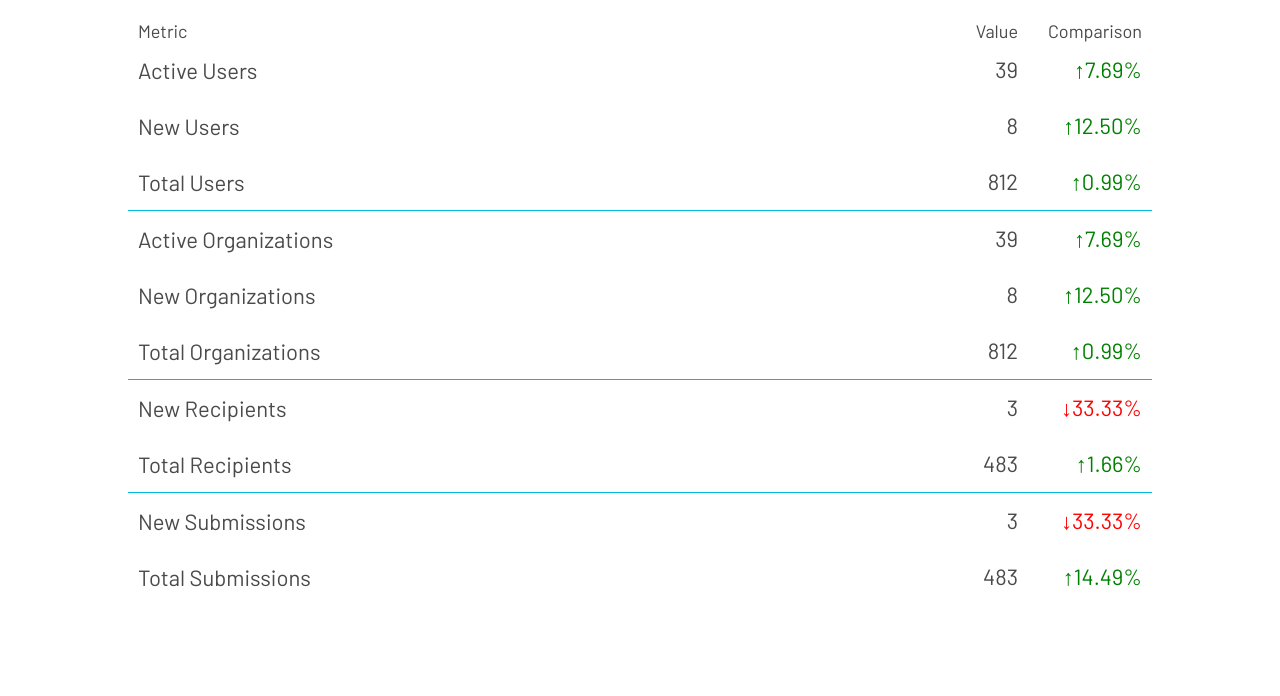
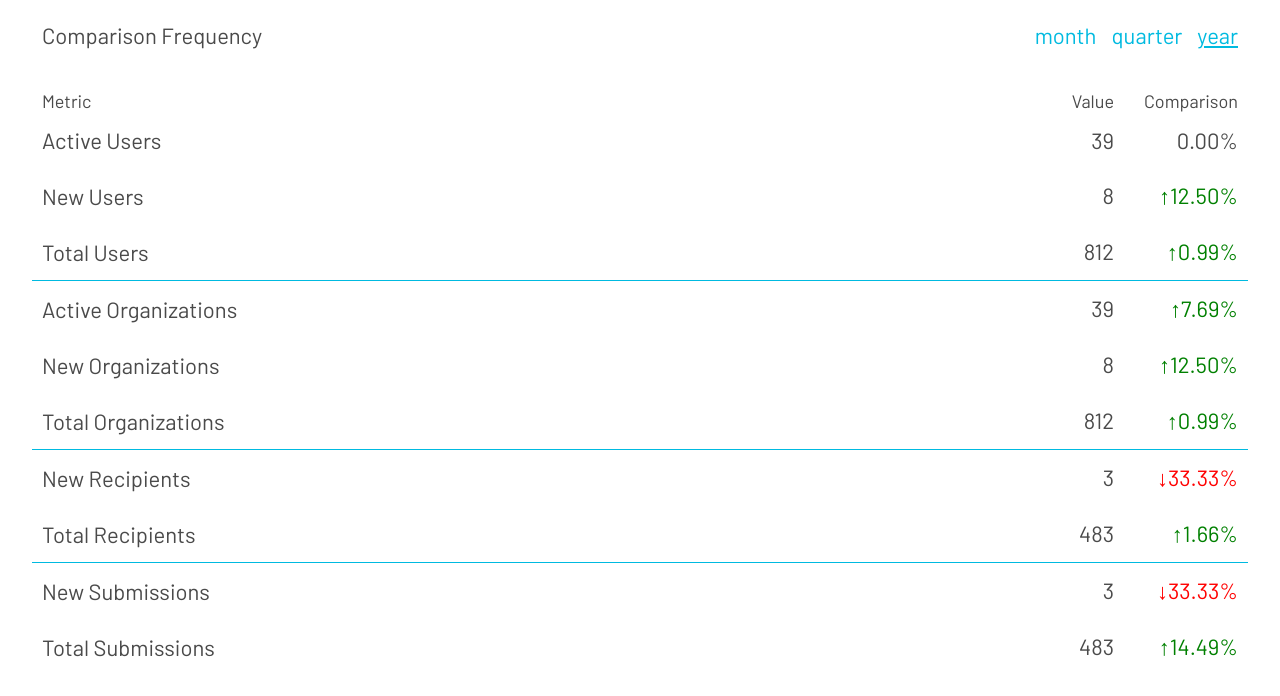
Before and after one commit to emauldin84/newstory-metrics-dashboard, a React (Create React App) app: page / in a window 1280 px wide. Shown: the top 696 px of the page. Built offline with nearby package versions, Linux system fonts and the light colour scheme.

Commit message:
builds out comparison frequency component and styles

```diff
--- /dev/null
+++ b/src/components/ComparisonFrequency/ComparisonFrequency.css
@@ -0,0 +1,24 @@
+.comparison-container, .frequency-selector {
+    display: flex;
+    flex-direction: row;
+}
+.frequency-title {
+    margin-left: 10px;
+}
+.frequency-selector{
+    margin-left: auto;
+}
+
+.frequency {
+    color: #00BAE0;
+    margin-left: 15px;
+}
+.frequency:hover {
+    cursor: pointer;
+    text-decoration: none;
+    color: #4A4A4A;
+}
+.year {
+    margin-right: 10px;
+    text-decoration: underline;
+}
--- /dev/null
+++ b/src/components/ComparisonFrequency/ComparisonFrequency.js
@@ -0,0 +1,18 @@
+import React from 'react'
+
+import './ComparisonFrequency.css'
+
+let ComparisonFrequency = (props) => {
+    return (
+        <div className='comparison-container'>
+            <p className='frequency-title'>Comparison Frequency</p>
+            <div className='frequency-selector'>
+                <p className='frequency month' onClick={() => props.handleFrequencyClick('lastMonth')}>month</p>
+                <p className='frequency quarter' onClick={() => props.handleFrequencyClick('lastQuarter')}>quarter</p>
+                <p className='frequency year' onClick={() => props.handleFrequencyClick('lastYear')}>year</p>
+            </div>
+        </div>
+    )
+}
+
+export default ComparisonFrequency
--- a/src/components/Dashboard/Dashboard.css
+++ b/src/components/Dashboard/Dashboard.css
@@ -1,5 +1,5 @@
 .dashboard-container {
-    width: 80%;
+    width: 95%;
     min-height: 100%;
 }
 .title-display{
--- a/src/components/Dashboard/Dashboard.js
+++ b/src/components/Dashboard/Dashboard.js
@@ -3,17 +3,19 @@ import axios from 'axios'
 
 import './Dashboard.css';
 import Metric from '../Metric/Metric'
+import ComparisonFrequency from '../ComparisonFrequency/ComparisonFrequency'
 import Modal from '../Modal/Modal'
 
 let Dashboard = () => {
     const [metrics, setMetrics] = useState([])
+    const [frequency, setFrequency] = useState('lastMonth')
     // const [fetching, setFetching] = useState(false)
     const [selectedMetric, setSelectedMetric] = useState(null)
     let nsMetrics = {
         users: {
             active: {
                 current: 39,
-                lastMonth: 36,
+                lastMonth: 39,
                 lastQuarter: 30,
                 lastYear: 10,
             },
@@ -113,6 +115,9 @@ let Dashboard = () => {
     const handleBackgroundClick = () => {
         setSelectedMetric(null)
     }
+    const handleFrequencyClick = (freq) => {
+        setFrequency(freq)
+    }
 
     let metricsDisplay = Object.keys(nsMetrics).map(m => {
         return <Metric
@@ -127,6 +132,7 @@ let Dashboard = () => {
 
     return (
         <div className="dashboard-container" >
+            <ComparisonFrequency handleFrequencyClick={handleFrequencyClick} frequency={frequency}/>
             <div className='title-display'>
                 <p className='titles' id='title-metric'>Metric</p>
                 <p className='titles' id='title-value'>Value</p>
--- a/src/components/Metric/Metric.js
+++ b/src/components/Metric/Metric.js
@@ -3,15 +3,13 @@ import React from 'react'
 import './Metric.css'
 
 let Metric = (props) => {
-    console.log('METRICS',props.metrics)
-    console.log('METRICSDATA',props.metricsData)
     let metricsDataDisplay = Object.keys(props.metricsData).map(key => {
         let comparison = props.metricsData[key].current - props.metricsData[key].lastMonth
         let compClass = comparison > 0 ? 'comparison positive' : comparison < 0 ? 'comparison negative' : 'comparison'
-        let compArrow = comparison > 0 ? '↑' : '↓'
+        let compArrow = comparison > 0 ? '↑' : comparison < 0 ? '↓' : null
         let compPerc = ((Math.abs(comparison) / props.metricsData[key].current) * 100).toFixed(2)
 
-        return  <div className='metric-inline-display'>
+        return  <div key={key}className='metric-inline-display'>
                     <div className='metric-title-container'>
                         <p>{key[0].toUpperCase()+key.substring(1)} {props.metrics[0].toUpperCase()+props.metrics.substring(1)}</p>
                     </div>
```
